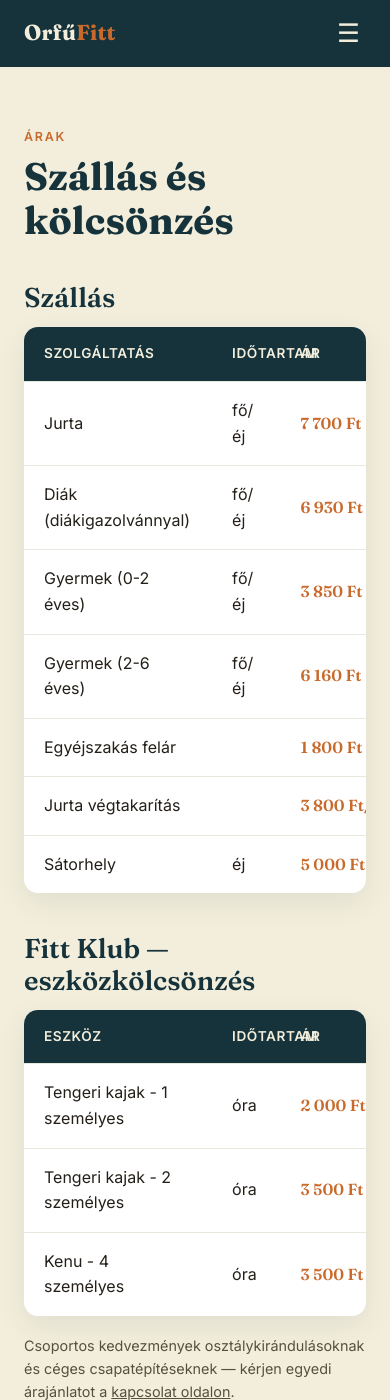
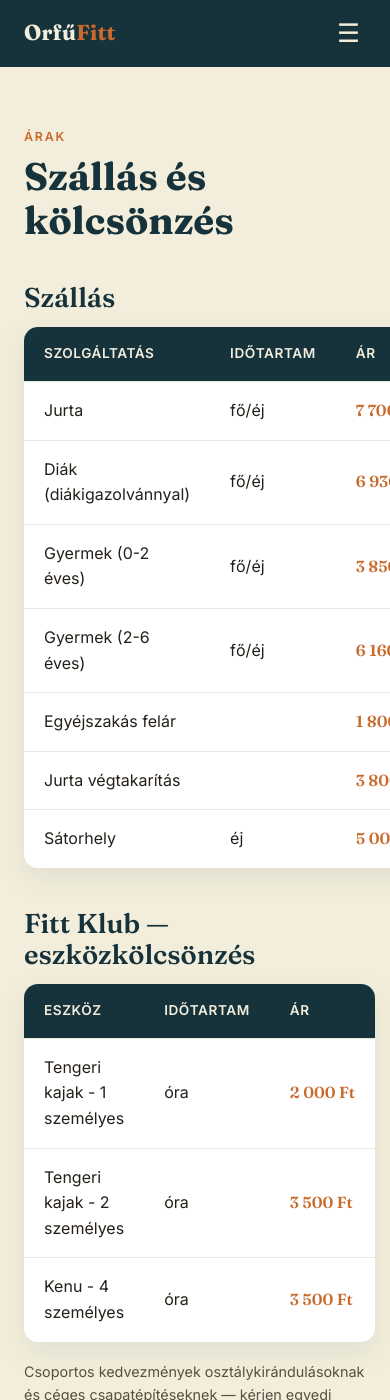
Before and after one commit to bnclrn0/orfufitt, a Jekyll site: the page built from arak.md, in a window 390 px wide and 1400 px high. Built offline with Jekyll 4.4.1, drawn with Linux system fonts in a browser that asks for light colours.

Commit message:
Update style.css

```diff
--- a/assets/css/style.css
+++ b/assets/css/style.css
@@ -286,32 +286,6 @@ section { padding: 72px 0; }
   color: #55503f;
 }
 
-/* ---------- Mobil nézet ---------- */
-@media (max-width: 768px) {
-  .price-table {
-    table-layout: fixed;
-  }
-
-  .price-table th:first-child,
-  .price-table td:first-child {
-    width: 55%;
-    white-space: normal;
-    overflow-wrap: break-word;
-    word-break: break-word;
-  }
-
-  .price-table th:nth-child(2),
-  .price-table td:nth-child(2) {
-    width: 20%;
-  }
-
-  .price-table th:nth-child(3),
-  .price-table td:nth-child(3) {
-    width: 25%;
-    white-space: nowrap;
-  }
-}
-
 /* ---------- Gallery ---------- */
 .gallery-grid {
   display: grid;
```
